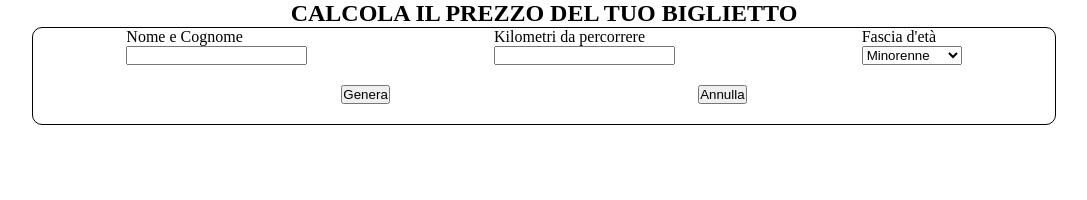
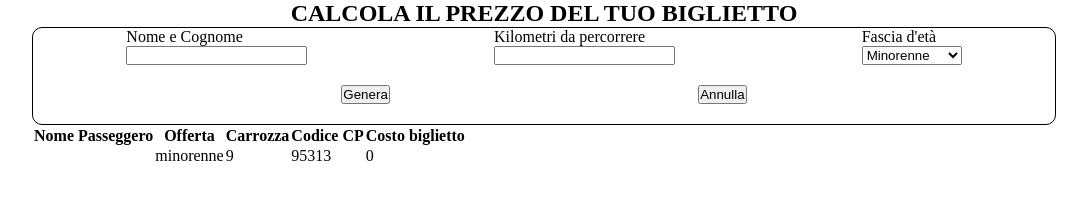
Before and after one commit to williamtruppi/js-biglietto-treno-form, a plain HTML site: page index.html in a window 1280 px wide. Both pictures are taken after a click on the button "Genera". Shown: the whole page, without its empty margins (96-1183 px from the left). Drawn offline with Linux system fonts and the light colour scheme.

Commit message:
creazione tabella con successiva visualizzazione dei dati al suo interno

```diff
--- a/assets/js/main.js
+++ b/assets/js/main.js
@@ -13,17 +13,34 @@ btnGenera.addEventListener("click", function (){
 
   console.log(userName, userKilometers, userAge);
 
-  var ticketPrice = 0.21;
+  var price = 0.21;
   var finalPrice;
 
   if (userAge == "minorenne"){
-    finalPrice = (ticketPrice * userKilometers) - ((ticketPrice * userKilometers) * 0.20);
+    finalPrice = (price * userKilometers) - ((price * userKilometers) * 0.20);
     console.log(finalPrice);
   } else if (userAge == "over65") {
-    finalPrice = (ticketPrice * userKilometers) - ((ticketPrice * userKilometers) * 0.40);
+    finalPrice = (price * userKilometers) - ((price * userKilometers) * 0.40);
     console.log(finalPrice);
   } else {
-    finalPrice = ticketPrice * userKilometers;
+    finalPrice = price * userKilometers;
     console.log(finalPrice);
   }
+
+  var ticketName = document.getElementById("ticket_name");
+  var ticketDiscount = document.getElementById("ticket_discount");
+  var ticketWagon = document.getElementById("ticket_wagon");
+  var ticketCpCode = document.getElementById("cp_code");
+  var ticketPrice = document.getElementById("ticket_price");
+
+  var wagonNumber = Math.floor(Math.random() * 9) + 1;
+  var cpCode = Math.floor(Math.random() * (100000 - 90000)) + 90000;
+
+  ticketName.innerHTML = userName;
+  ticketDiscount.innerHTML = userAge;
+  ticketWagon.innerHTML = wagonNumber;
+  ticketCpCode.innerHTML = cpCode;
+  ticketPrice.innerHTML = finalPrice;
+
+
 });
--- a/index.html
+++ b/index.html
@@ -54,6 +54,33 @@
     </section>
     <!-- chiusura section USERDATA -->
 
+    <!-- apertura section TRAVEL_TICKET -->
+    <section id="travel_ticket">
+      <div class="ticket_table">
+        <table>
+          <thead>
+            <tr>
+              <th>Nome Passeggero</th>
+              <th>Offerta</th>
+              <th>Carrozza</th>
+              <th>Codice CP</th>
+              <th>Costo biglietto</th>
+            </tr>
+          </thead>
+          <tbody>
+            <tr>
+              <td> <span id="ticket_name"></span> </td>
+              <td> <span id="ticket_discount"></span> </td>
+              <td> <span id="ticket_wagon"></span> </td>
+              <td> <span id="cp_code"></span> </td>
+              <td> <span id="ticket_price"></span> </td>
+            </tr>
+          </tbody>
+        </table>
+      </div>
+    </section>
+    <!-- chiusura section TRAVEL_TICKET -->
+
   </div>
 
 
```
